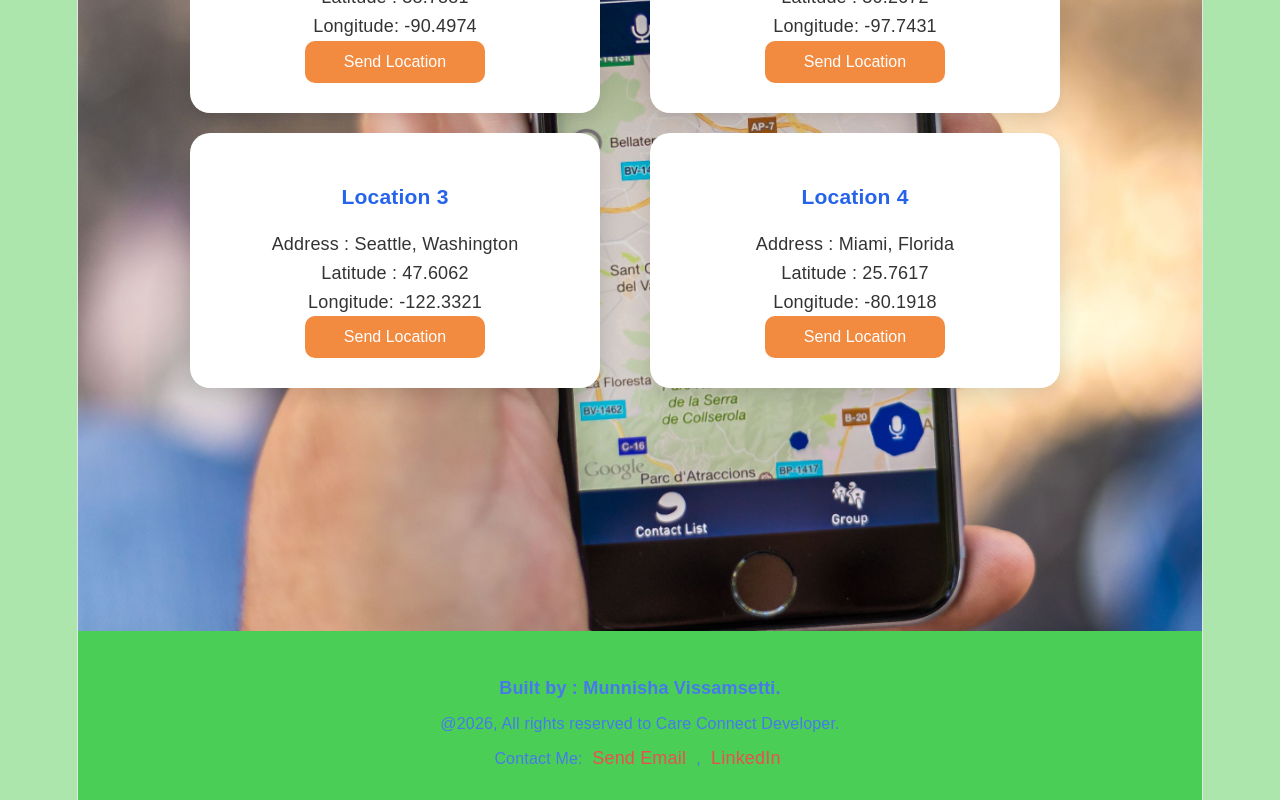
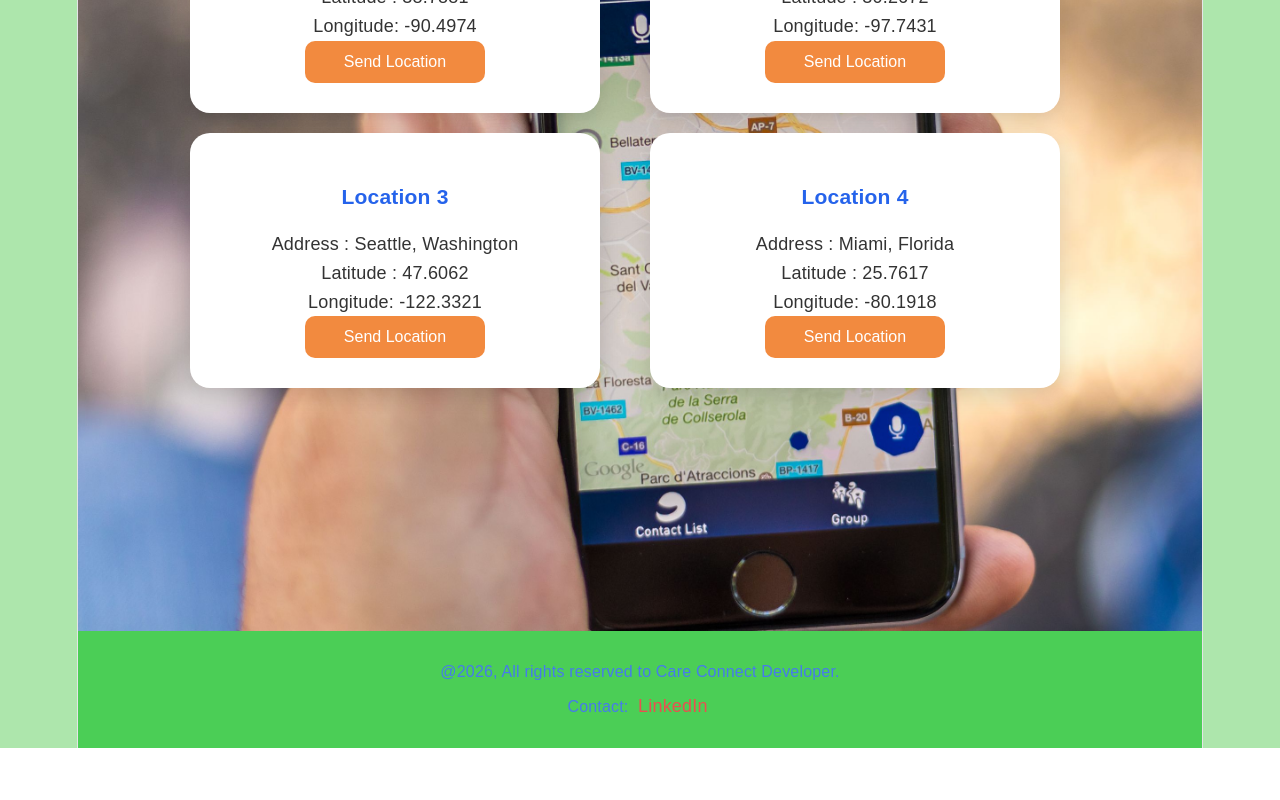
Before and after one commit to Munnisha-code/Final-Project-Unit1-CareConnect, a React (Vite) app: page /live-location in a window 1280 px wide. Shown: the part 305-1105 px from the top of the page. After the commit the page ends 1053 px from the top, so only its background shows below. Built offline with nearby package versions, Linux system fonts and the light colour scheme.

Commit message:
Updated footer styling and content.

```diff
--- a/src/App.css
+++ b/src/App.css
@@ -77,10 +77,7 @@ header h1 {
     margin-top: auto;
 }
 
-footer h4 {
-    margin-bottom: 10px;
-    font-size: 18px;
-}
+
 
 footer p {
     margin: 8px 0;
--- a/src/components/Footer.jsx
+++ b/src/components/Footer.jsx
@@ -6,12 +6,13 @@ function Footer(){
     return(
 
         <footer>
-              <h4> Built by : Munnisha Vissamsetti.</h4>
+
               <p> @2026, All rights reserved to Care Connect Developer.</p>
 
-              <p> Contact Me: { " "}
-                <a href ="mailto:munnisha_v@outlook.com"> Send Email </a> ,
+              <p> Contact: { " "}
+
                 <a href="https://www.linkedin.com/in/munnisha-v-07779a331/"> LinkedIn </a>
+
               </p>
 
         </footer>
```
Also changed, not shown: src/assets/images/CareConnect Logo.png (added).
